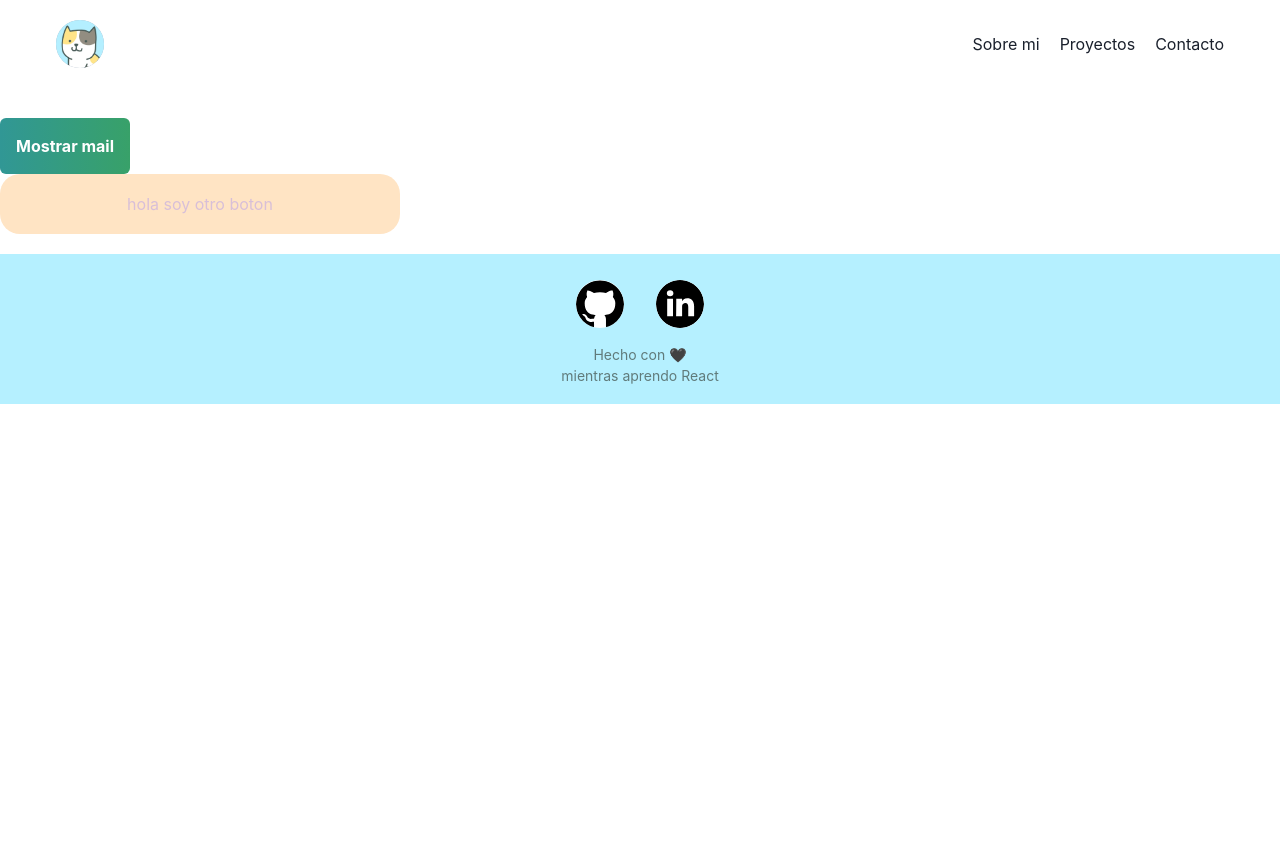
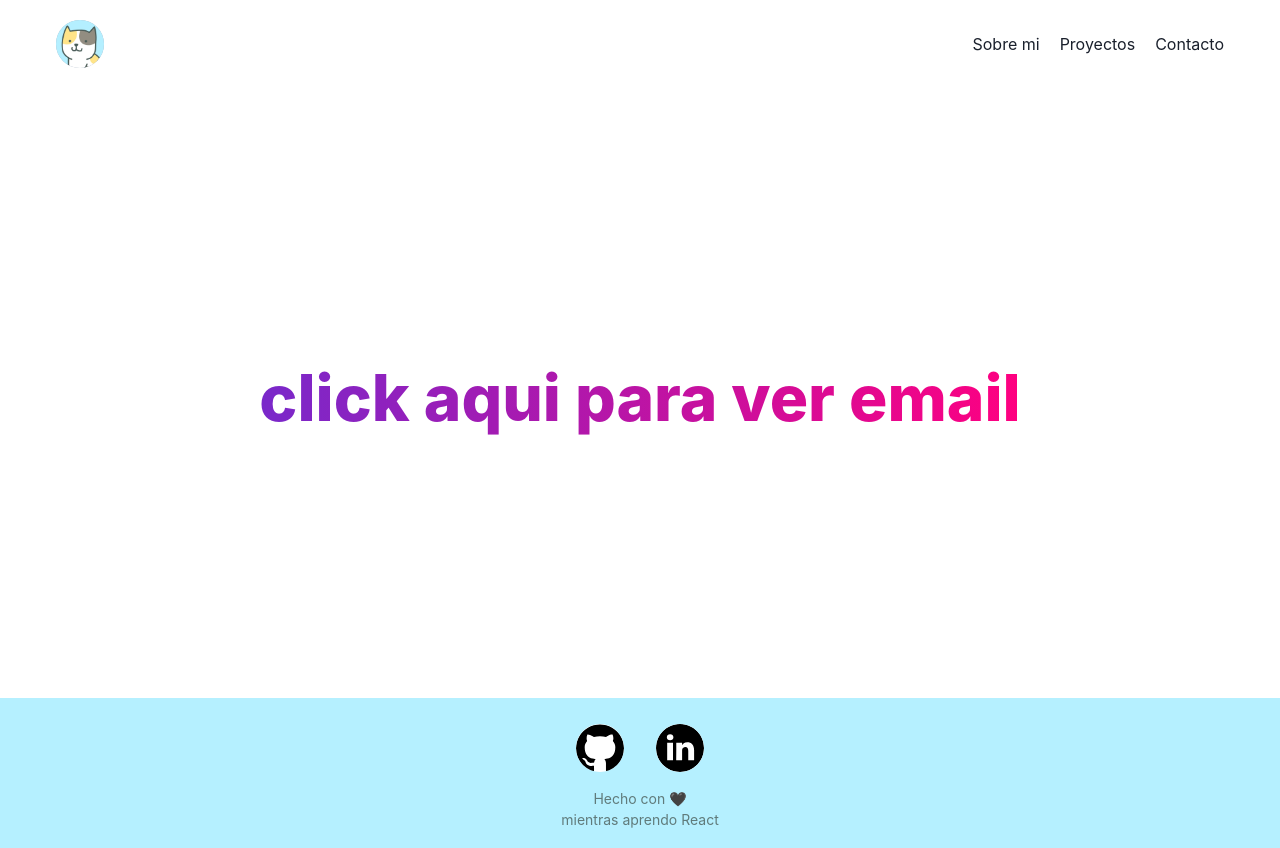
Before and after one commit to noe-mai/Portfolio-N, a React (Create React App) app: page /contacto in a window 1280 px wide. Before the commit the page ends 800 px from the top, so only its background shows below. Built offline with nearby package versions, Linux system fonts and the light colour scheme.

Commit message:
agregue confetti en contacto

```diff
--- a/package.json
+++ b/package.json
@@ -12,6 +12,7 @@
     "@testing-library/user-event": "^12.1.10",
     "framer-motion": "^4",
     "react": "^17.0.2",
+    "react-confetti": "^6.0.1",
     "react-dom": "^17.0.2",
     "react-router-dom": "^5.2.0",
     "react-scripts": "4.0.3",
--- a/src/App.js
+++ b/src/App.js
@@ -22,7 +22,6 @@ function App() {
 				</Route>
 				<Route exact path='/contacto'>
 					<Contacto />
-					<CustomButton texto='hola soy otro boton' />
 				</Route>
 			</Switch>
 			<Footer />
--- a/src/Components/Contacto/Contacto.js
+++ b/src/Components/Contacto/Contacto.js
@@ -1,29 +1,33 @@
 import React, {useEffect, useState} from 'react';
 import './Contacto.css';
-import {Box, Divider, Grid} from '@chakra-ui/react';
+import {Box, Flex, Heading, Container, Text} from '@chakra-ui/react';
+import Confetti from 'react-confetti';
 
 const Contacto = () => {
-	let mail = 'noelia.s.maiquez@gmail.com';
-	const [info, setInfo] = useState('');
+	const mail = 'noelia.s.maiquez at gmail.com';
+	const [mostrarMail, setMostrarMail] = useState(false);
+	const leftToRight = 'linear(to-l, #7928CA,#FF0080)';
+	const rightToLeft = 'linear(to-l, #FF0080, #7928CA)';
 
+	const toggleEmail = () => setMostrarMail(!mostrarMail);
+
+	// && es igual a entonces variable && <html>
 	return (
-		<div>
-			<h3> {info} </h3>
-			<Box
-				as='button'
-				p={4}
-				color='white'
-				fontWeight='bold'
-				borderRadius='md'
-				bgGradient='linear(to-r, teal.500,green.500)'
-				_hover={{
-					bgGradient: 'linear(to-r, red.500, yellow.500)',
-				}}
-				onClick={() => setInfo(mail)}
-			>
-				Mostrar mail
-			</Box>
-		</div>
+		<Container maxW='1240px' height='70vh'>
+			<Flex h='100%' direction='column' align='center' justify='center'>
+				{mostrarMail && <Confetti gravity={0.5} maxW='1240px' h='70vw' />}
+				<Text
+					style={{userSelect: 'none', cursor: 'pointer'}}
+					bgGradient={mostrarMail ? leftToRight : rightToLeft}
+					bgClip='text'
+					fontSize='5vw'
+					fontWeight='extrabold'
+					onClick={toggleEmail}
+				>
+					{mostrarMail ? mail : 'click aqui para ver email'}
+				</Text>
+			</Flex>
+		</Container>
 	);
 };
 
--- a/src/Components/Navbar/Navbar.js
+++ b/src/Components/Navbar/Navbar.js
@@ -7,7 +7,7 @@ import logo from '../../Images/logo.webp';
 
 const Navbar = () => {
 	return (
-		<Container maxW='1240px'>
+		<Container maxW='1240px' style={{position: 'sticky'}}>
 			<Flex p='20px' mb='30px' direction='row' justify='space-between'>
 				<Link to='/'>
 					<Avatar src={logo} />
```
Also changed, not shown: 1 other file (tests, documents, lock files or other folders).
